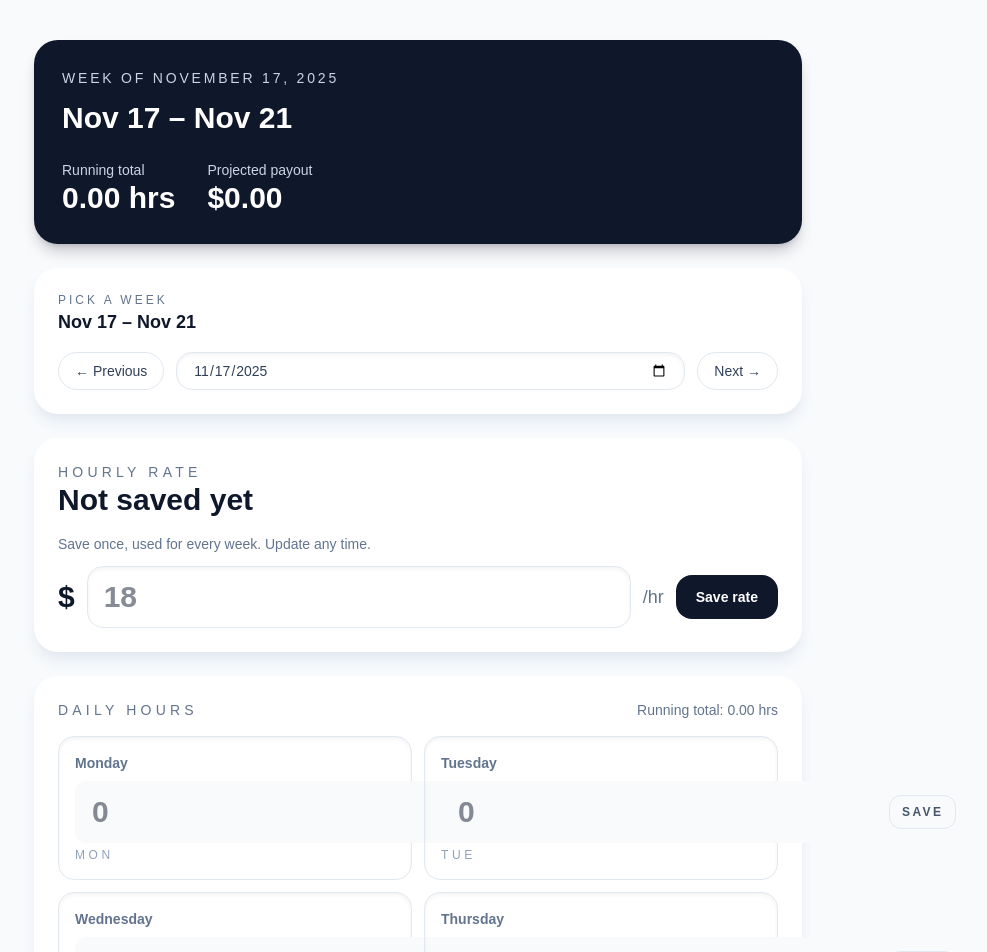
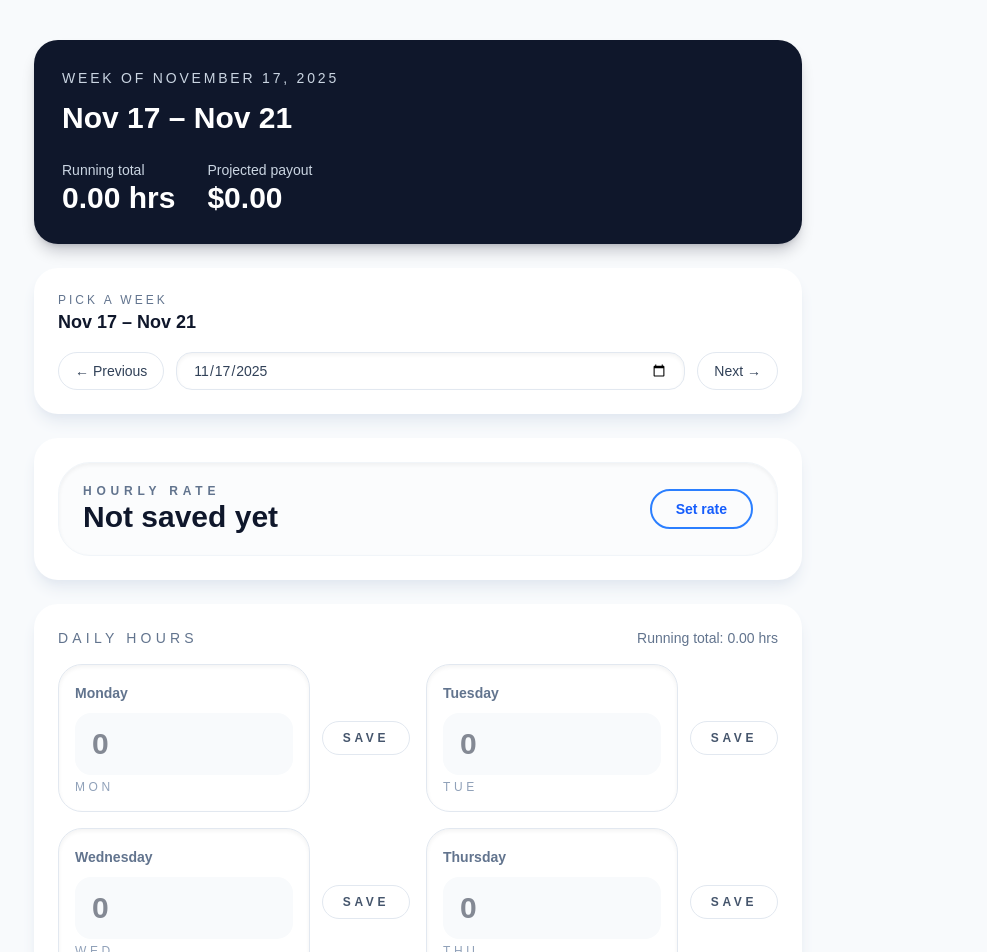
Before and after one commit to vdidwania-caviar/nanny-hours, a Next.js app: page / in a window 1280 px wide. Shown: the top 952 px of the page, without its empty margins (222-1209 px from the left). Built offline with nearby package versions, Linux system fonts and the light colour scheme; no server answers; the database is empty.

Commit message:
style: add rate card and align day save buttons

```diff
--- a/src/app/page.tsx
+++ b/src/app/page.tsx
@@ -149,6 +149,7 @@ export default function Home() {
   const [isFetching, setIsFetching] = useState(false);
   const [isSaving, setIsSaving] = useState(false);
   const [savingDay, setSavingDay] = useState<WeekdayKey | null>(null);
+  const [isEditingRate, setIsEditingRate] = useState(false);
 
   const weekKey = formatDateKey(weekStart);
 
@@ -382,6 +383,7 @@ export default function Home() {
         type: "success",
         message: "Hourly rate saved.",
       });
+      setIsEditingRate(false);
     } catch (err) {
       console.error(err);
       setRateStatus({
@@ -540,9 +542,9 @@ export default function Home() {
         </section>
 
         <section className="rounded-3xl bg-white p-6 shadow-lg shadow-slate-200">
-          <div className="flex flex-wrap items-center justify-between gap-3">
+          <div className="flex flex-col gap-4 rounded-[32px] border border-slate-100 bg-slate-50/60 px-6 py-5 text-slate-900 shadow-inner sm:flex-row sm:items-center sm:justify-between">
             <div>
-              <p className="text-sm font-medium uppercase tracking-[0.3em] text-slate-500">
+              <p className="text-xs font-semibold uppercase tracking-[0.4em] text-slate-500">
                 Hourly rate
               </p>
               <p className="text-3xl font-semibold text-slate-900">
@@ -558,8 +560,17 @@ export default function Home() {
                 ) : null}
               </p>
             </div>
+            <button
+              type="button"
+              onClick={() => setIsEditingRate((prev) => !prev)}
+              className="rounded-full border-2 border-blue-500 px-6 py-2 text-sm font-semibold text-blue-600 transition hover:bg-blue-50"
+            >
+              {isEditingRate ? "Close" : hourlyRateNumber > 0 ? "Edit rate" : "Set rate"}
+            </button>
           </div>
-          <p className="mt-4 text-sm text-slate-500">
+          {isEditingRate ? (
+            <div className="mt-4 rounded-2xl border border-slate-100 bg-white px-5 py-4 shadow-inner">
+              <p className="text-sm text-slate-500">
                 Save once, used for every week. Update any time.
               </p>
               <div className="mt-3 flex flex-col gap-3 sm:flex-row sm:items-center">
@@ -595,6 +606,16 @@ export default function Home() {
                   {rateStatus.message}
                 </p>
               ) : null}
+            </div>
+          ) : rateStatus ? (
+            <p
+              className={`mt-3 text-sm ${
+                rateStatus.type === "success" ? "text-emerald-600" : "text-red-600"
+              }`}
+            >
+              {rateStatus.message}
+            </p>
+          ) : null}
         </section>
 
         <section className="rounded-3xl bg-white p-6 shadow-lg shadow-slate-200">
@@ -606,22 +627,19 @@ export default function Home() {
               Running total: {totalHours.toFixed(2)} hrs
             </span>
           </div>
-          <div className="mt-4 grid gap-3 md:grid-cols-2">
+          <div className="mt-4 grid gap-4 md:grid-cols-2">
             {weekdays.map((day) => {
               const inputId = `hours-${day.key}`;
               const isDaySaving = savingDay === day.key;
               return (
-                <div
-                  key={day.key}
-                  className="flex flex-col rounded-2xl border border-slate-200 p-4 shadow-inner"
-                >
+                <div key={day.key} className="flex items-center gap-3">
+                  <div className="flex-1 rounded-3xl border border-slate-200 bg-white p-4 shadow-inner">
                     <label
                       htmlFor={inputId}
                       className="text-sm font-semibold text-slate-500"
                     >
                       {day.label}
                     </label>
-                  <div className="mt-2 flex items-center gap-3">
                     <input
                       id={inputId}
                       type="number"
@@ -633,20 +651,20 @@ export default function Home() {
                         handleHoursChange(day.key, event.target.value)
                       }
                       placeholder="0"
-                      className="flex-1 rounded-xl border border-transparent bg-slate-50 px-4 py-3 text-3xl font-semibold text-slate-900 focus:border-slate-900 focus:outline-none"
+                      className="mt-2 w-full rounded-2xl border border-transparent bg-slate-50 px-4 py-3 text-3xl font-semibold text-slate-900 focus:border-slate-900 focus:outline-none"
                     />
+                    <span className="mt-1 block text-xs uppercase tracking-[0.3em] text-slate-400">
+                      {day.short}
+                    </span>
+                  </div>
                   <button
                     type="button"
                     onClick={() => handleSaveDay(day.key)}
                     disabled={isDaySaving || isSaving}
-                      className="rounded-xl border border-slate-200 px-3 py-2 text-xs font-semibold uppercase tracking-[0.2em] text-slate-600 transition hover:border-slate-900 hover:text-slate-900 disabled:cursor-not-allowed disabled:opacity-60"
+                    className="rounded-full border border-slate-200 px-5 py-2 text-xs font-semibold uppercase tracking-[0.3em] text-slate-600 transition hover:border-slate-900 hover:text-slate-900 disabled:cursor-not-allowed disabled:opacity-60"
                   >
                     {isDaySaving ? "…" : "Save"}
                   </button>
-                  </div>
-                  <span className="mt-1 text-xs uppercase tracking-[0.3em] text-slate-400">
-                    {day.short}
-                  </span>
                 </div>
               );
             })}
```
Lines whose indentation alone changed are shown as unchanged.
